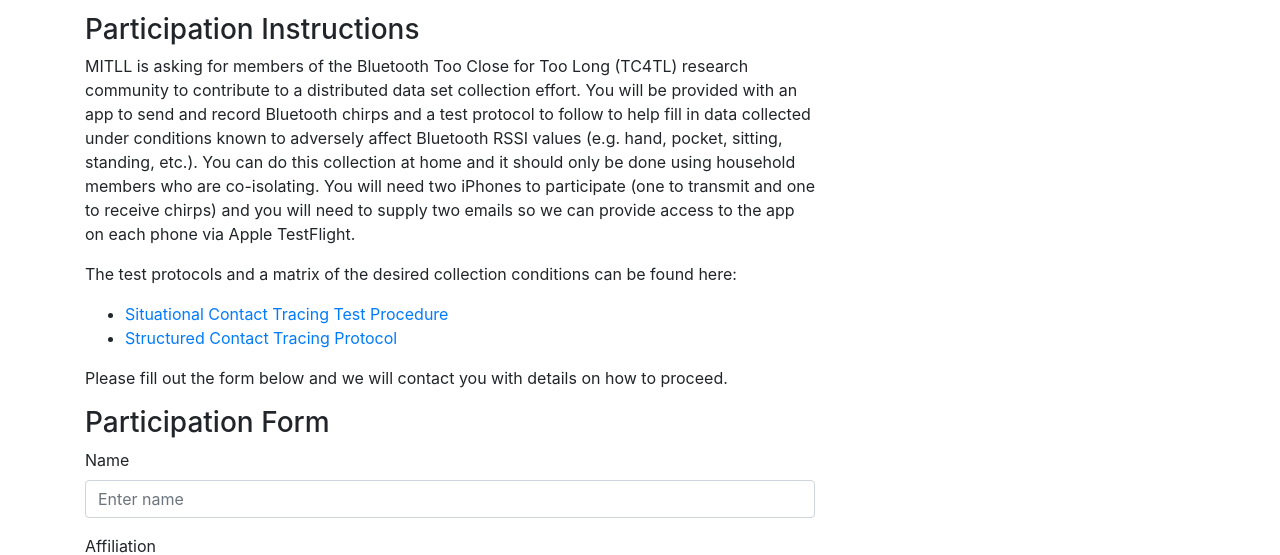
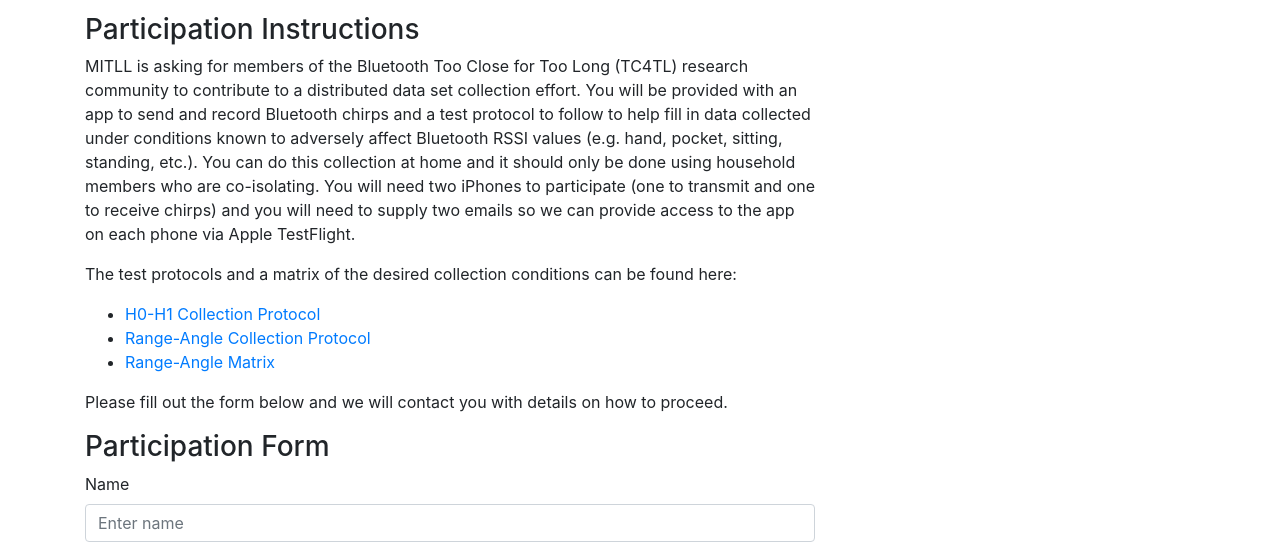
Before and after one commit to mitll/PACT, a website: page docs/datacollection.html in a window 1280 px wide. Shown: the part 475-1030 px from the top of the page. Drawn offline with Linux system fonts and the light colour scheme.

Commit message:
adding range angle matrix to data collection page

```diff
--- a/docs/datacollection.html
+++ b/docs/datacollection.html
@@ -85,8 +85,9 @@
         <p>The test protocols and a matrix of the desired collection conditions can be found here:</p>
 
         <ul>
-          <li><a href="files/Situational Contact Tracing Test Procedure V. 2.0 (1.5).pdf">Situational Contact Tracing Test Procedure</a></li>
-          <li><a href="files/Structured Contact Tracing Protocol, V. 2.0 (1.5).pdf">Structured Contact Tracing Protocol</a></li>
+          <li><a href="files/Situational Contact Tracing Test Procedure V. 2.0 (1.5).pdf">H0-H1 Collection Protocol</a></li>
+          <li><a href="files/Structured Contact Tracing Protocol, V. 2.0 (1.5).pdf">Range-Angle Collection Protocol</a></li>
+          <li><a href="files/Range-Angle_Matrix_0519.pdf">Range-Angle Matrix</a></li>
         </ul>
 
         <p>Please fill out the form below and we will contact you with details on how to proceed.</p>
```
Also changed, not shown: 1 other file.
